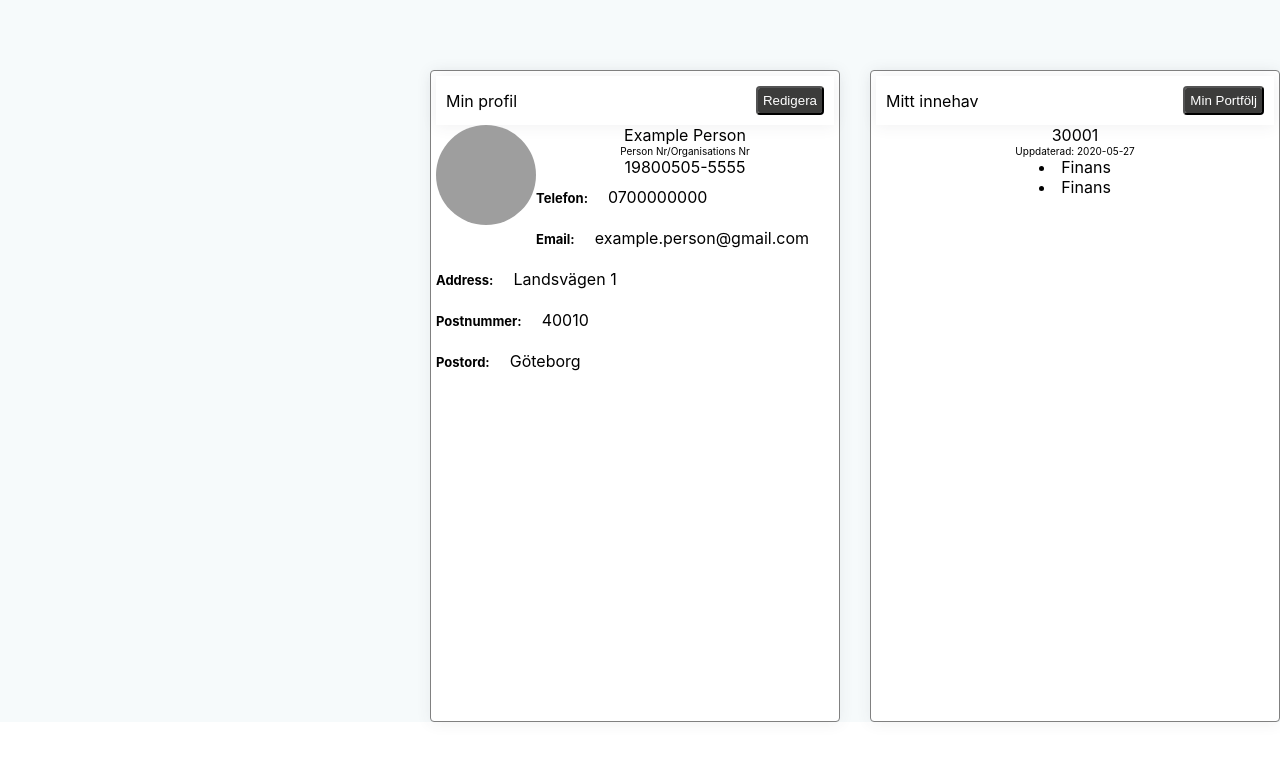
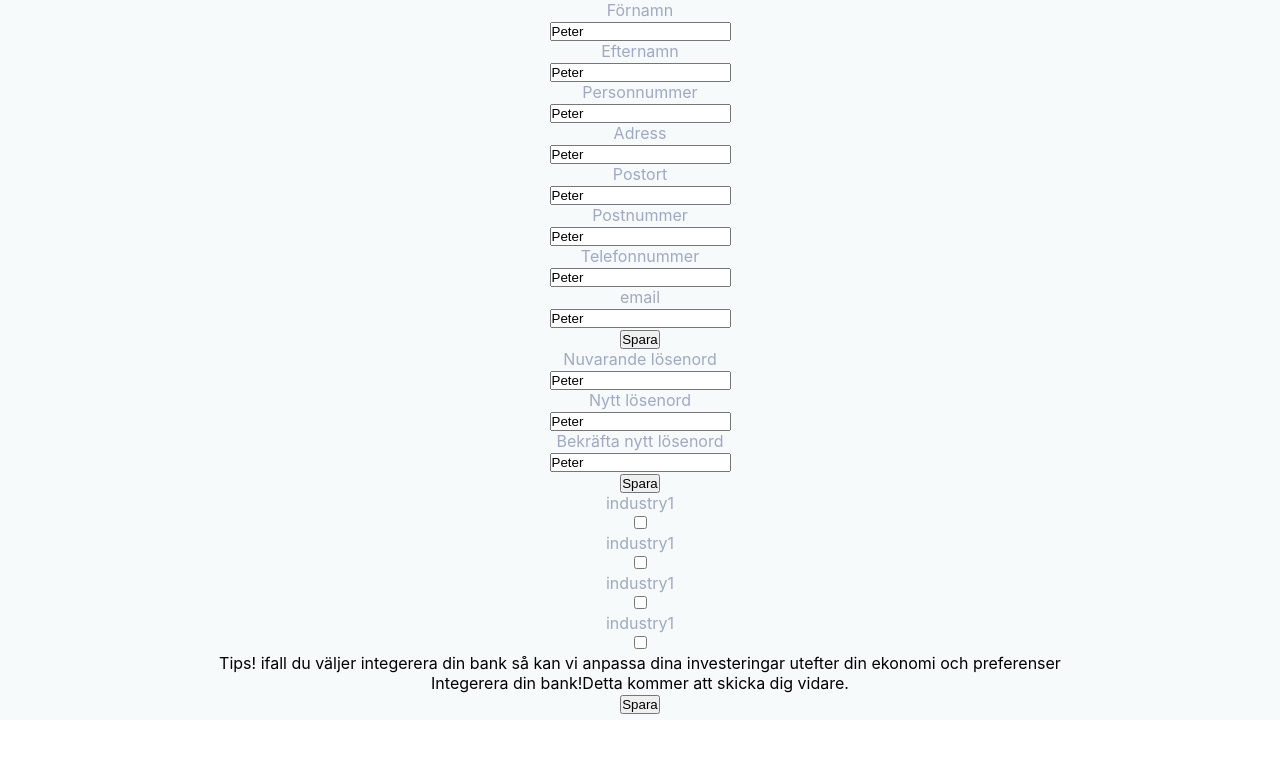
Before and after one commit to patam123/kundportal-projekt-molndal, a React (Create React App) app: page / in a window 1280 px wide. Shown: the top 760 px of the page. Built offline with nearby package versions, Linux system fonts and the light colour scheme; grey boxes are pictures that could not be loaded.

Commit message:
Created setting page
Has created basic structure for profile,change password, and preferenser.

```diff
--- a/src/App.js
+++ b/src/App.js
@@ -1,8 +1,7 @@
 
 import React from 'react';
-// import {header} from './components/header.js';
-
 import Home from "./components/homecomponents/home";
+import Setting from "./components/settingcomponents/setting"
 
 
 import './App.css';
@@ -13,7 +12,8 @@ function App() {
   return (
     <div className="App">
     <div id="nav-style"></div>
-    <Home title="Home"/>
+
+    <Setting/>
     </div>
   );
 }
--- a/src/components/reusedcomponents/input.js
+++ b/src/components/reusedcomponents/input.js
@@ -1,13 +1,15 @@
-import React, { Component } from "react";
+import React from "react";
 
-class Input extends Component{
-
-
-    render(){
-        return(
-            <div></div>
-        )
-    }
+function input({ inputtype, inputname, inputvalue, labelname }) {
+  return (
+    <div>
+      <div>
+        <label style={{color: "#A1A8C3"}}>{labelname}</label>
+        <br></br>
+        <input type={inputtype} name={inputname} value={inputvalue}></input>
+      </div>
+    </div>
+  );
 }
 
-export default Input;
+export default input;
--- /dev/null
+++ b/src/components/settingcomponents/changepassword.js
@@ -0,0 +1,17 @@
+import React from 'react';
+import Input from '../reusedcomponents/input';
+import Button from '../reusedcomponents/button'
+
+const changePassword=()=> {
+    return (
+        <div>
+        <Input inputtype="text" inputName="Peter" inputvalue="Peter" labelname="Nuvarande lösenord"/>
+        <Input inputtype="text" inputName="Peter" inputvalue="Peter" labelname="Nytt lösenord"/>
+        <Input inputtype="text" inputName="Peter" inputvalue="Peter" labelname="Bekräfta nytt lösenord"/>
+        <Button btnText="Spara"/>
+
+        </div>
+    );
+}
+
+export default changePassword;
--- /dev/null
+++ b/src/components/settingcomponents/profilesetting.js
@@ -0,0 +1,21 @@
+import React from 'react';
+import Input from '../reusedcomponents/input';
+import Button from '../reusedcomponents/button';
+
+function profileSetting() {
+    return (
+        <div>
+            <Input inputtype="text" inputName="Peter" inputvalue="Peter" labelname="Förnamn"/>
+            <Input inputtype="text" inputName="Peter" inputvalue="Peter" labelname="Efternamn"/>
+            <Input inputtype="text" inputName="Peter" inputvalue="Peter" labelname="Personnummer"/>
+            <Input inputtype="text" inputName="Peter" inputvalue="Peter" labelname="Adress"/>
+            <Input inputtype="text" inputName="Peter" inputvalue="Peter" labelname="Postort"/>
+            <Input inputtype="text" inputName="Peter" inputvalue="Peter" labelname="Postnummer"/>
+            <Input inputtype="text" inputName="Peter" inputvalue="Peter" labelname="Telefonnummer"/>
+            <Input inputtype="text" inputName="Peter" inputvalue="Peter" labelname="email"/>
+            <Button btnText="Spara"/>
+        </div>
+    );
+}
+
+export default profileSetting;
--- a/src/components/settingcomponents/setting.js
+++ b/src/components/settingcomponents/setting.js
@@ -1,9 +1,16 @@
 import React from 'react';
+import ProfileSetting from './profilesetting';
+import ChangePassword from './changepassword';
+import SettingPreferenser from './settingpreferenser'
+
 
 const Setting = () => {
     return (
 
         <div>
+                <ProfileSetting/>
+                <ChangePassword/>
+                <SettingPreferenser/>
 
         </div>
      )
--- /dev/null
+++ b/src/components/settingcomponents/settingpreferenser.js
@@ -0,0 +1,20 @@
+import React from 'react';
+import Input from '../reusedcomponents/input.js';
+import Button from '../reusedcomponents/button';
+
+function settingPreferenser() {
+    return (
+        <div>
+        <Input inputtype="checkbox" inputName="Peter" inputvalue="Peter" labelname="industry1"/>
+        <Input inputtype="checkbox" inputName="Peter" inputvalue="Peter" labelname="industry1"/>
+        <Input inputtype="checkbox" inputName="Peter" inputvalue="Peter" labelname="industry1"/>
+        <Input inputtype="checkbox" inputName="Peter" inputvalue="Peter" labelname="industry1"/>
+        <p>Tips! ifall du väljer integerera din bank så kan vi anpassa  dina investeringar utefter din ekonomi och preferenser</p>
+        <span></span><p>Integerera din bank!<span>Detta kommer att skicka dig vidare.</span></p>
+        <Button btnText="Spara"/>
+        </div>
+    );
+
+}
+
+export default settingPreferenser;
```
